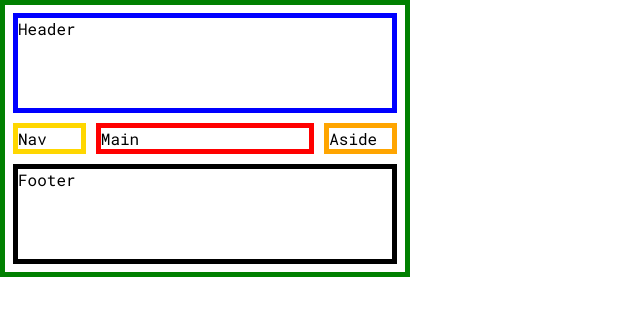
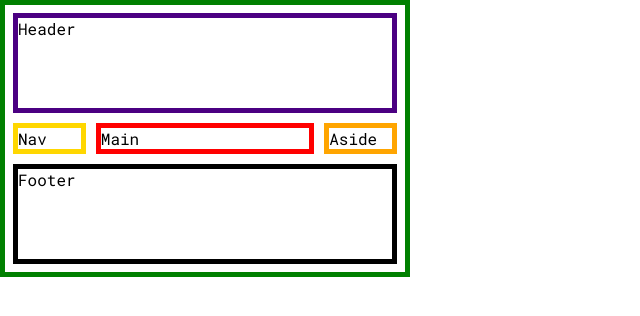
Before and after one commit to hobbi-fun/pet, a plain HTML site: page index.html in a window 1280 px wide. Shown: the whole page, without its empty margins (0-640 px from the left). Drawn offline with Linux system fonts and the light colour scheme.

Commit message:
Update style.css
Цвет

```diff
--- a/style.css
+++ b/style.css
@@ -15,7 +15,7 @@
 }
 
 .header {
-  border: solid 5px blue;
+  border: solid 5px indigo;
   grid-row: 1;
   grid-column: 1 / 4;
 }
```
